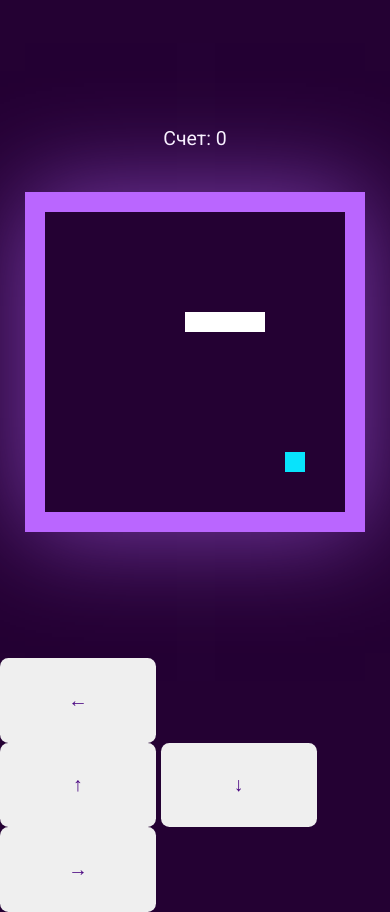
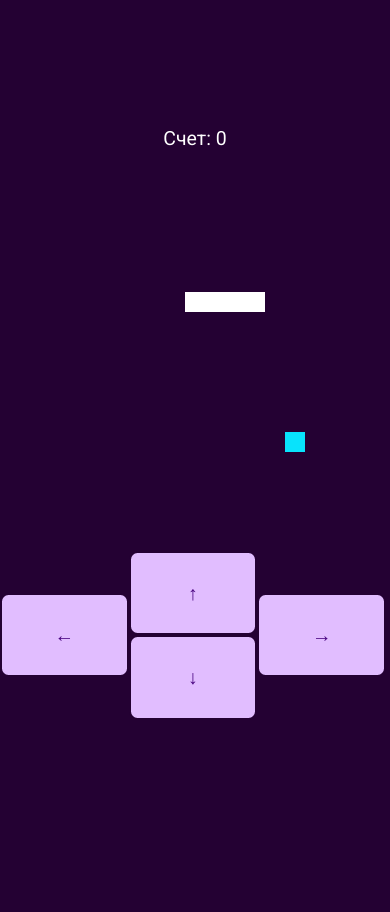
Before and after one commit to annieremeeva/snake, a plain HTML site: page index.html in a window 390 px wide. After the commit the page ends 844 px from the top, so only its background shows below. Drawn offline with Linux system fonts and the light colour scheme.

Commit message:
fixed swipes

```diff
--- a/main.css
+++ b/main.css
@@ -22,6 +22,15 @@ button {
   border: none;
 }
 
+.button-group {
+  display: flex;
+  align-items: center;
+}
+
+.up-down-buttons {
+  display: flex;
+  flex-direction: column;
+}
 @media screen and (min-width: 601px) {
   body {
     font-size: 2.5vw;
@@ -43,6 +52,9 @@ button {
   button {
     font-size: 2.5vw;
   }
+  .button-group {
+    display: none;
+  }
 }
 
 @media screen and (max-width: 600px) {
@@ -60,15 +72,23 @@ button {
     height: 300px;
   }
   .game-wrapper {
-    padding: 15vh 0;
+    padding-top: 15vh;
+    padding-bottom: 7vh;
   }
 
   button {
     font-size: 5vw;
   }
+}
 
+.arrow-left, .arrow-right,
+.arrow-down, .arrow-up {
+  width: 33vw;
+  border: 2px solid rgb(36, 1, 51);
+  background-color: rgb(225, 189, 255);
+}
 
-}
+.arrow-left
 
 .canvas-container {
   border: 20px solid rgb(186, 102, 255);
--- a/snake.js
+++ b/snake.js
@@ -157,7 +157,6 @@ body.addEventListener('touchmove', (event) => {
   initialX = null;
   initialY = null;
 
-  event.preventDefault();
 }, false);
 
 document.addEventListener('keydown', (event) => {
```
